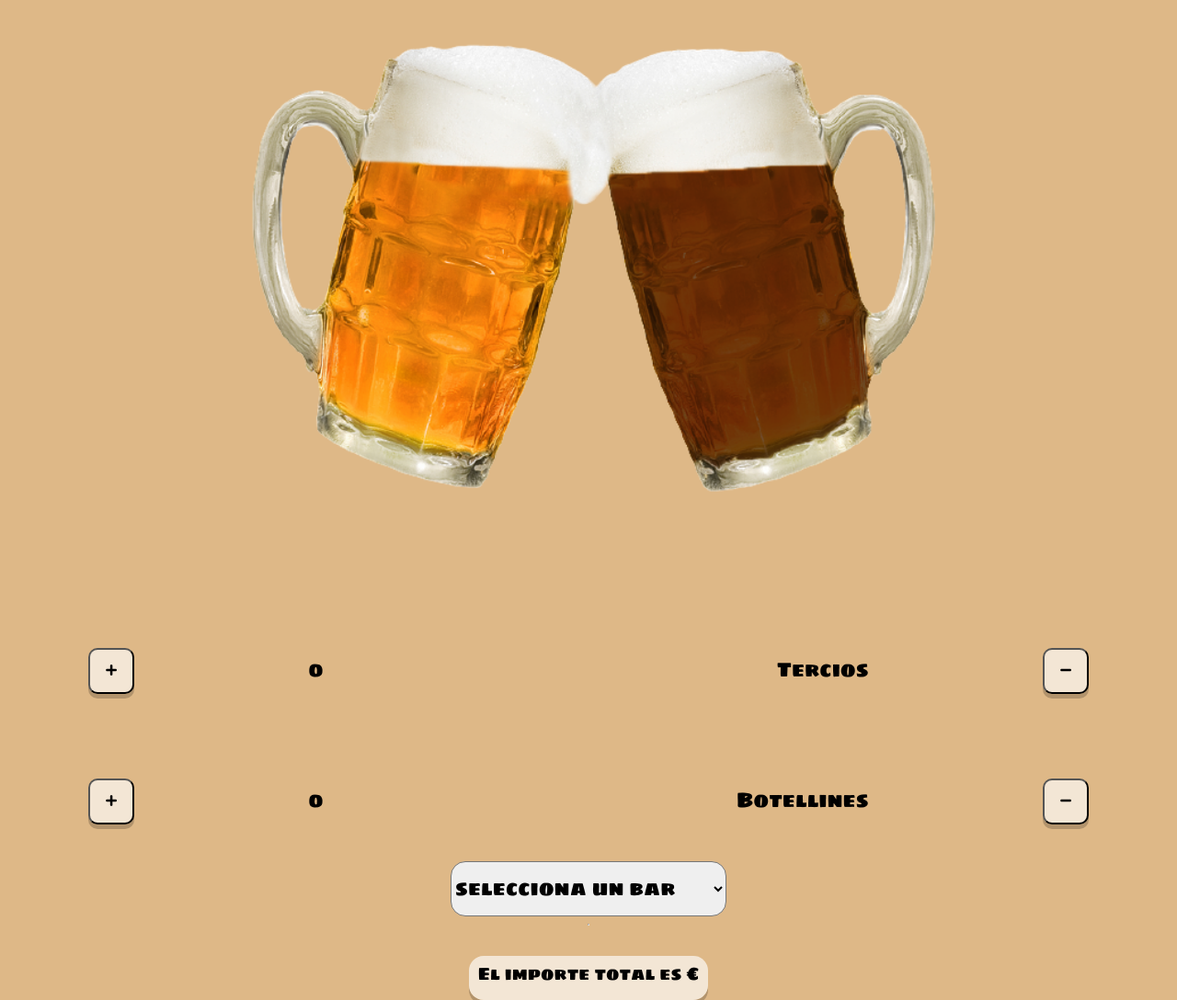
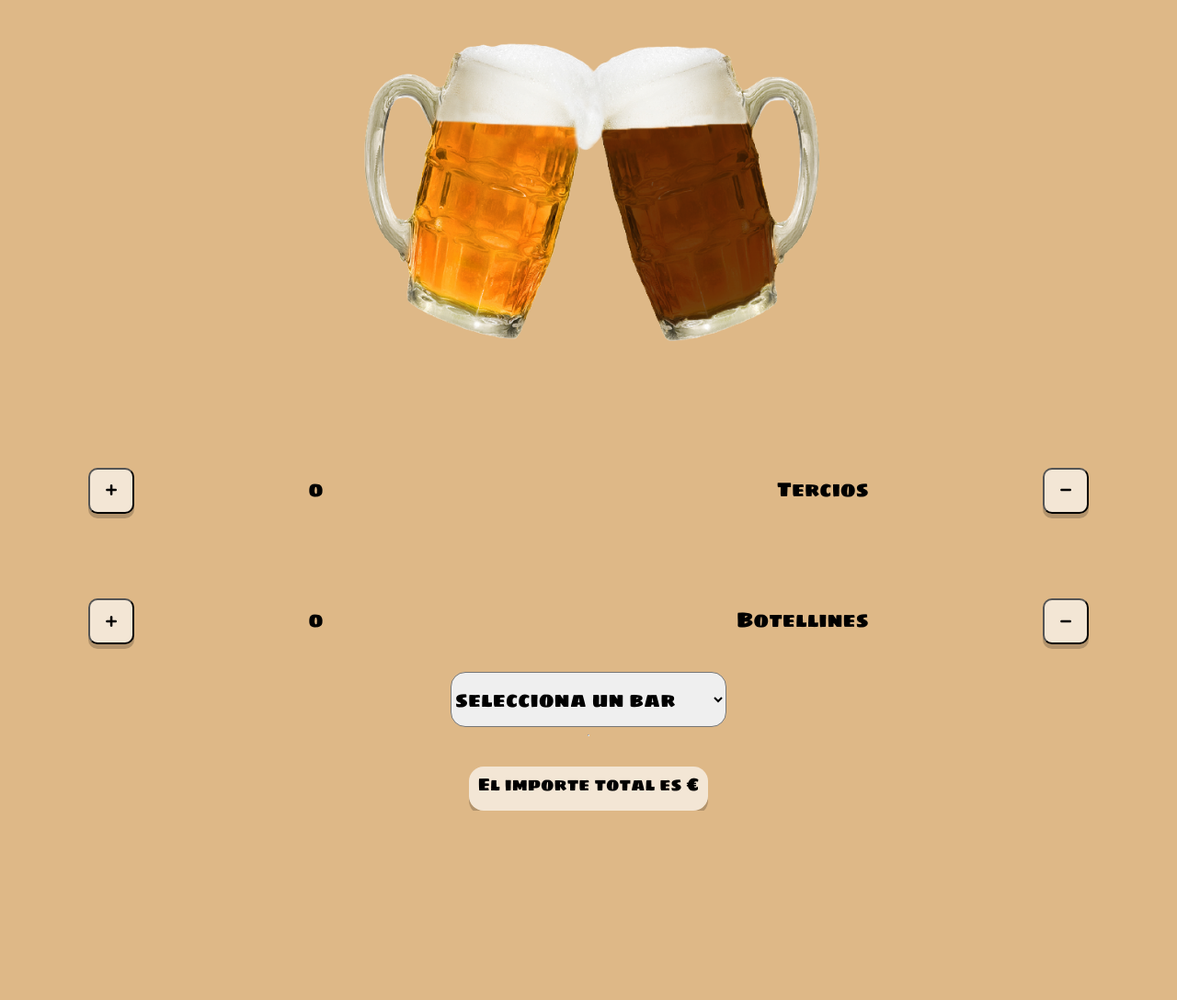
Before and after one commit to FranciscoGarcia73/appcuentabirras, a plain HTML site: page index.html in a window 1280 px wide. Shown: the part 155-1243 px from the top of the page at 92% size. After the commit the page ends 1037 px from the top, so only its background shows below. Drawn offline with nearby package versions, Linux system fonts and the light colour scheme.

Commit message:
mejoras codigo

```diff
--- a/css/style.css
+++ b/css/style.css
@@ -11,7 +11,7 @@
 }
 
 img {
-  width: 60%;
+  width: 40%;
   height: auto;
   display: block;
   object-fit: cover;
@@ -39,7 +39,7 @@ body {
   align-items: center;
   justify-content: center;
   flex-direction: column;
-  margin-top: 60px;
+  margin-top: 30px;
 }
 
 .imagen {
@@ -112,7 +112,7 @@ body {
 
 #destino {
   width: 300px;
-  margin-top: 50px;
+  margin-top: 40px;
   padding: 10px 0 10px 0;
   border-radius: 16px;
   font-family: var(--fuenteprincipal);
```
